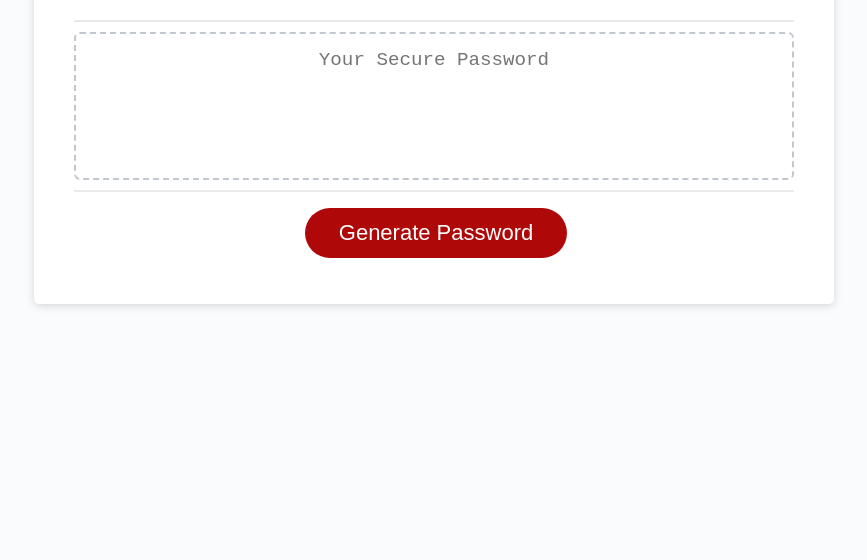
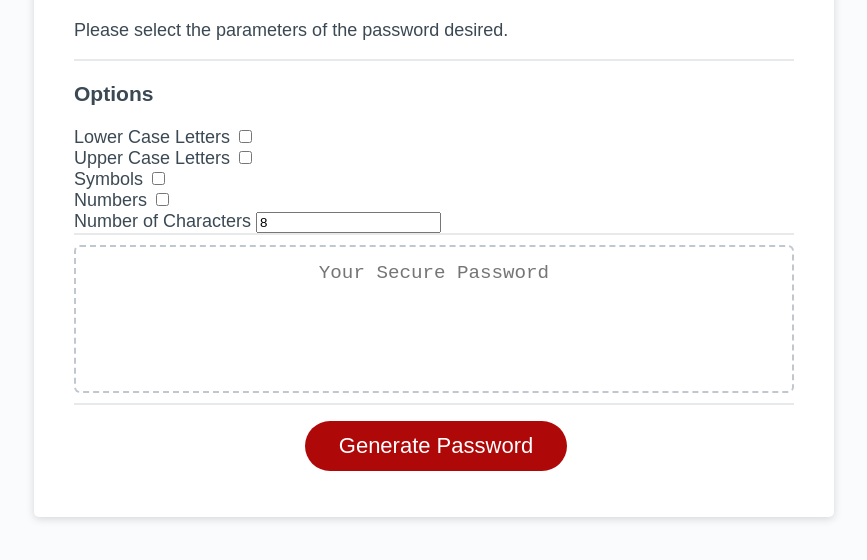
Before and after one commit to TerrenceJChan/password-generator, a plain HTML site: page index.html in a window 1280 px wide. Shown: the part 216-776 px from the top of the page, without its empty margins (206-1073 px from the left). Drawn offline with Linux system fonts and the light colour scheme.

Commit message:
Added generic form with password options. No functionality yet.

```diff
--- a/index.html
+++ b/index.html
@@ -1,5 +1,6 @@
 <!DOCTYPE html>
 <html lang="en">
+
 <head>
   <meta charset="UTF-8" />
   <meta name="viewport" content="width=device-width, initial-scale=1.0" />
@@ -7,6 +8,7 @@
   <title>Password Generator</title>
   <link rel="stylesheet" href="./assets/css/style.css" />
 </head>
+
 <body>
   <div class="wrapper">
     <header>
@@ -15,14 +17,31 @@
     <div class="card">
       <div class="card-header">
         <h2>Generate a Password</h2>
+        <p>Please select the parameters of the password desired.</p>
       </div>
+
+      <div class="card-header">
+        <h3>Options</h3>
+        <form>
+          <label for="lowercase">Lower Case Letters</label>
+          <input type="checkbox" id="lowercase" name="lowercase">
+          <br>
+          <label for="uppercase">Upper Case Letters</label>
+          <input type="checkbox" id="uppercase" name="uppercase">
+          <br>
+          <label for="symbols">Symbols</label>
+          <input type="checkbox" id="symbols" name="symbols">
+          <br>
+          <label for="numbers">Numbers</label>
+          <input type="checkbox" id="numbers" name="numbers">
+          <br>
+          <label for="length">Number of Characters</label>
+          <input type="text" id="length" name="length" value="8" maxlength="3">
+        </form>
+      </div>
+
       <div class="card-body">
-          <textarea
-            readonly
-            id="password"
-            placeholder="Your Secure Password"
-            aria-label="Generated Password"
-          ></textarea>
+        <textarea readonly id="password" placeholder="Your Secure Password" aria-label="Generated Password"></textarea>
       </div>
       <div class="card-footer">
         <button id="generate" class="btn">Generate Password</button>
@@ -31,4 +50,5 @@
   </div>
   <script src="./assets/js/script.js"></script>
 </body>
+
 </html>
```
Lines whose indentation alone changed are shown as unchanged.
